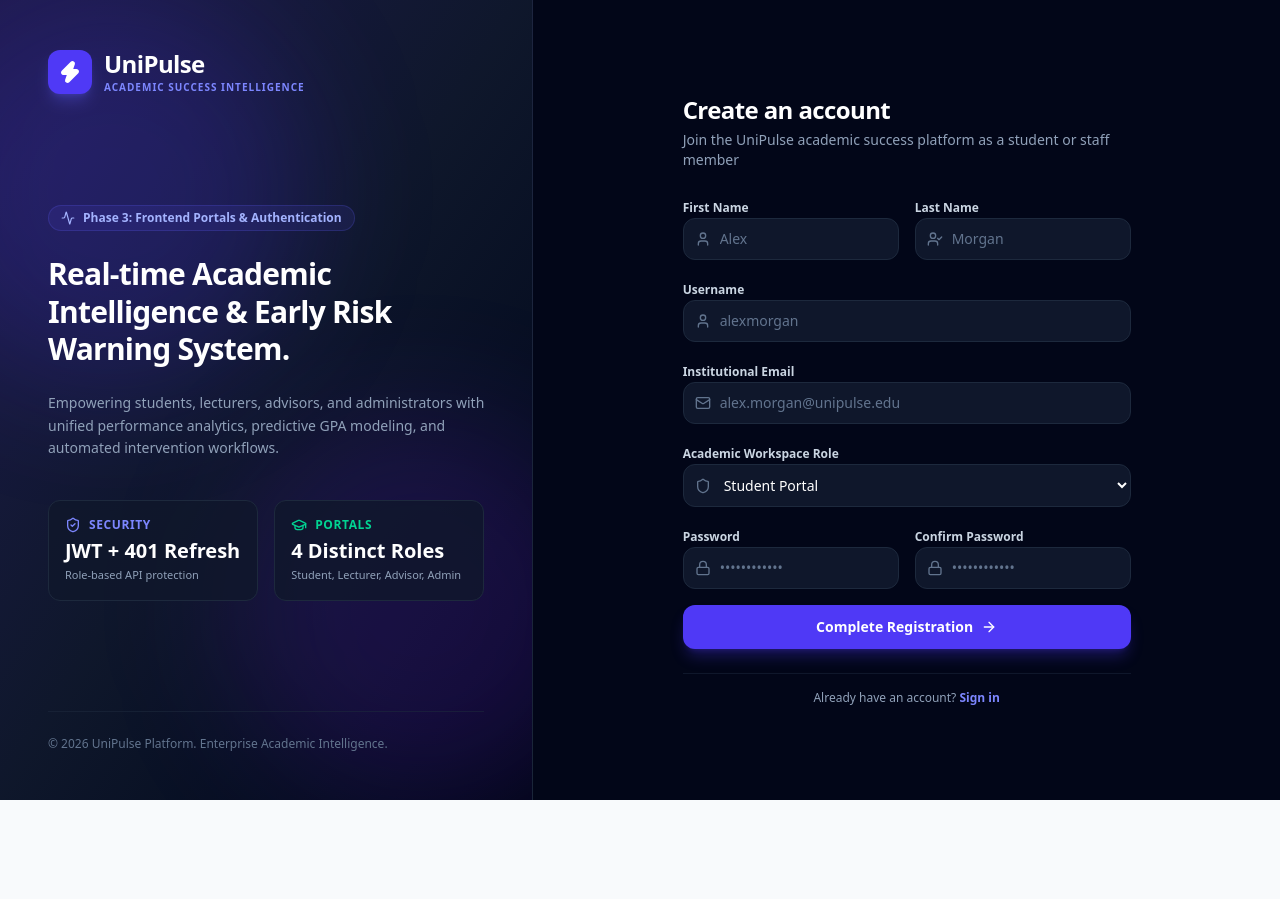
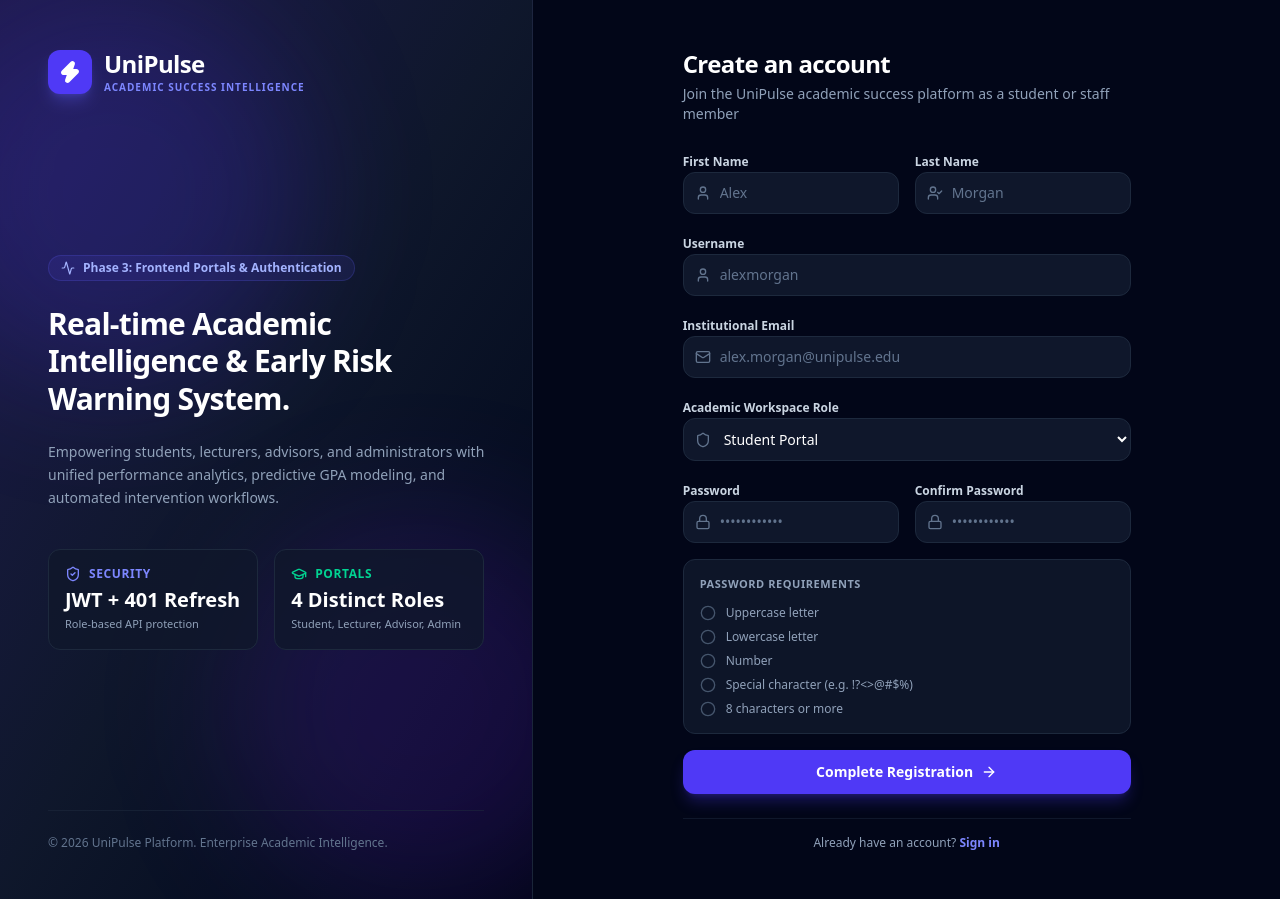
Before and after one commit to AmandiArangala/UniPulse, a Next.js app in the folder frontend/: page /register in a window 1280 px wide. Before the commit the page ends 800 px from the top, so only its background shows below. Built offline with nearby package versions, Linux system fonts and the light colour scheme; no server answers.

Commit message:
feat(auth): add interactive password criteria checklist with validation error state

```diff
--- a/frontend/src/app/(auth)/register/page.tsx
+++ b/frontend/src/app/(auth)/register/page.tsx
@@ -8,17 +8,19 @@ import { zodResolver } from '@hookform/resolvers/zod';
 import { registerSchema, RegisterFormData } from '@/lib/validations/auth';
 import { useAuth } from '@/context/AuthContext';
 import { UserRole } from '@/types/auth';
-import { Mail, Lock, User, UserCheck, Shield, ArrowRight, Loader2 } from 'lucide-react';
+import { Mail, Lock, User, UserCheck, Shield, ArrowRight, Loader2, CheckCircle2, Circle, XCircle } from 'lucide-react';
 import { toast } from 'sonner';
 
 export default function RegisterPage() {
   const router = useRouter();
   const { register: registerAuth } = useAuth();
   const [isSubmitting, setIsSubmitting] = useState(false);
+  const [hasAttemptedSubmit, setHasAttemptedSubmit] = useState(false);
 
   const {
     register,
     handleSubmit,
+    watch,
     formState: { errors },
   } = useForm<RegisterFormData>({
     resolver: zodResolver(registerSchema),
@@ -33,7 +35,28 @@ export default function RegisterPage() {
     },
   });
 
+  const passwordValue = watch('password') || '';
+
+  const passwordRequirements = [
+    { label: 'Uppercase letter', met: /[A-Z]/.test(passwordValue) },
+    { label: 'Lowercase letter', met: /[a-z]/.test(passwordValue) },
+    { label: 'Number', met: /[0-9]/.test(passwordValue) },
+    { label: 'Special character (e.g. !?<>@#$%)', met: /[^A-Za-z0-9]/.test(passwordValue) },
+    { label: '8 characters or more', met: passwordValue.length >= 8 },
+  ];
+
+  const isPasswordValid = passwordRequirements.every((req) => req.met);
+
   const onSubmit = async (data: RegisterFormData) => {
+    setHasAttemptedSubmit(true);
+
+    if (!isPasswordValid) {
+      toast.error('Password criteria incomplete', {
+        description: 'Please satisfy all 5 password requirements marked in red.',
+      });
+      return;
+    }
+
     setIsSubmitting(true);
     try {
       await registerAuth(data);
@@ -50,6 +73,13 @@ export default function RegisterPage() {
     }
   };
 
+  const onInvalid = () => {
+    setHasAttemptedSubmit(true);
+    toast.error('Form incomplete', {
+      description: 'Please complete all required fields and password requirements.',
+    });
+  };
+
   return (
     <div className="space-y-6">
       {/* Header */}
@@ -63,7 +93,7 @@ export default function RegisterPage() {
       </div>
 
       {/* Registration Form */}
-      <form onSubmit={handleSubmit(onSubmit)} className="space-y-4">
+      <form onSubmit={handleSubmit(onSubmit, onInvalid)} className="space-y-4">
         {/* First & Last Name */}
         <div className="grid grid-cols-1 sm:grid-cols-2 gap-4">
           <div className="space-y-1.5">
@@ -214,6 +244,52 @@ export default function RegisterPage() {
           </div>
         </div>
 
+        {/* Password Requirements Dynamic Checklist */}
+        <div className={`p-4 rounded-xl transition-all space-y-2.5 ${
+          hasAttemptedSubmit && !isPasswordValid
+            ? 'bg-rose-950/20 border-2 border-rose-500/50'
+            : 'bg-slate-900/90 border border-slate-800'
+        }`}>
+          <div className="flex items-center justify-between">
+            <p className={`text-[11px] font-semibold uppercase tracking-wider ${
+              hasAttemptedSubmit && !isPasswordValid ? 'text-rose-400 font-bold' : 'text-slate-400'
+            }`}>
+              Password Requirements
+            </p>
+            {hasAttemptedSubmit && !isPasswordValid && (
+              <span className="text-[10px] font-bold text-rose-400 bg-rose-500/10 px-2 py-0.5 rounded border border-rose-500/30">
+                Action Required
+              </span>
+            )}
+          </div>
+          <div className="space-y-2 pt-0.5">
+            {passwordRequirements.map((req, idx) => {
+              const isUnfulfilledError = !req.met && hasAttemptedSubmit;
+
+              return (
+                <div key={idx} className="flex items-center space-x-2.5 text-xs transition-all">
+                  {req.met ? (
+                    <CheckCircle2 className="w-4 h-4 text-emerald-400 fill-emerald-500/20 shrink-0" />
+                  ) : isUnfulfilledError ? (
+                    <XCircle className="w-4 h-4 text-rose-500 fill-rose-500/20 shrink-0 animate-pulse" />
+                  ) : (
+                    <Circle className="w-4 h-4 text-slate-600 shrink-0" />
+                  )}
+                  <span className={
+                    req.met
+                      ? 'text-emerald-300 font-medium'
+                      : isUnfulfilledError
+                      ? 'text-rose-400 font-semibold'
+                      : 'text-slate-400'
+                  }>
+                    {req.label}
+                  </span>
+                </div>
+              );
+            })}
+          </div>
+        </div>
+
         {/* Submit Button */}
         <button
           type="submit"
--- a/frontend/src/lib/validations/auth.ts
+++ b/frontend/src/lib/validations/auth.ts
@@ -30,7 +30,11 @@ export const registerSchema = z
     role: z.enum(['STUDENT', 'LECTURER', 'ADVISOR', 'ADMIN']),
     password: z
       .string()
-      .min(6, 'Password must be at least 6 characters'),
+      .min(8, 'Password must be at least 8 characters long')
+      .regex(/[A-Z]/, 'Password must contain at least one uppercase letter')
+      .regex(/[a-z]/, 'Password must contain at least one lowercase letter')
+      .regex(/[0-9]/, 'Password must contain at least one number')
+      .regex(/[^A-Za-z0-9]/, 'Password must contain at least one special character'),
     confirmPassword: z.string().min(1, 'Please confirm your password'),
   })
   .refine((data) => data.password === data.confirmPassword, {
```
